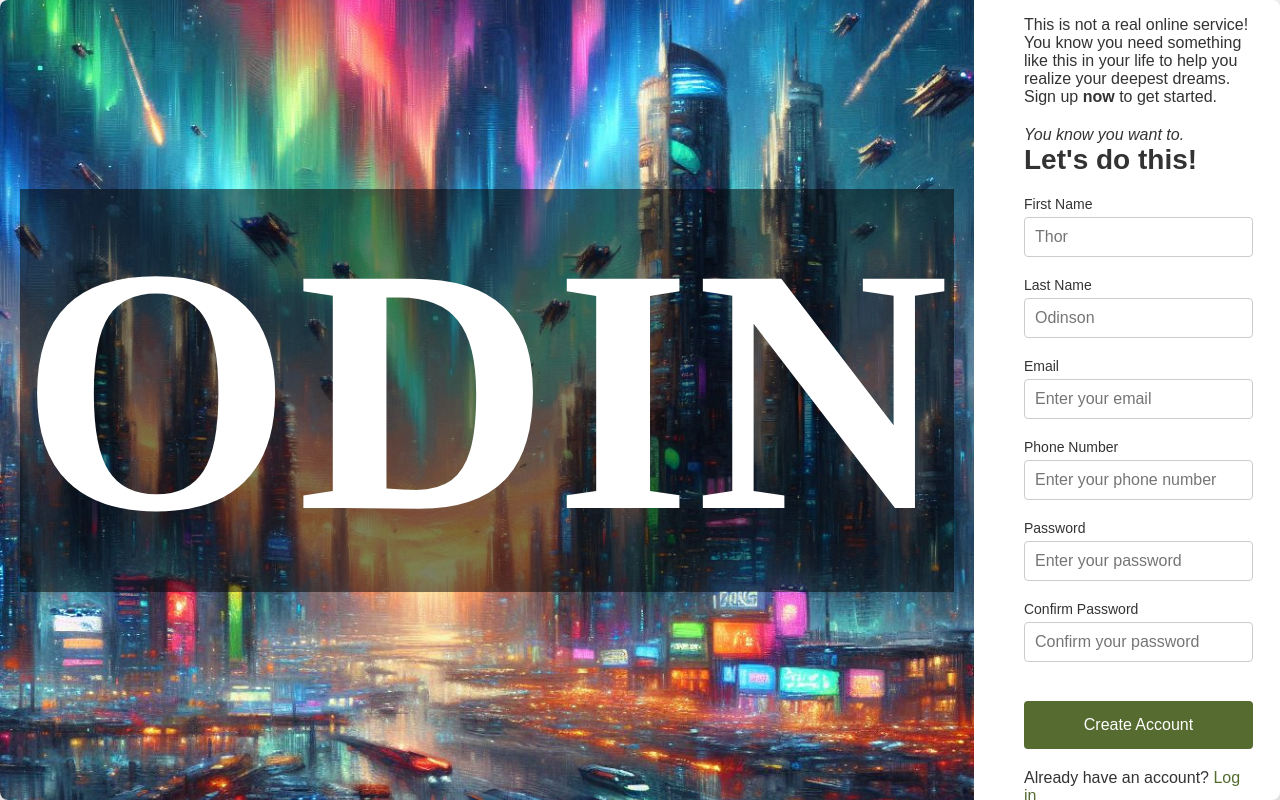
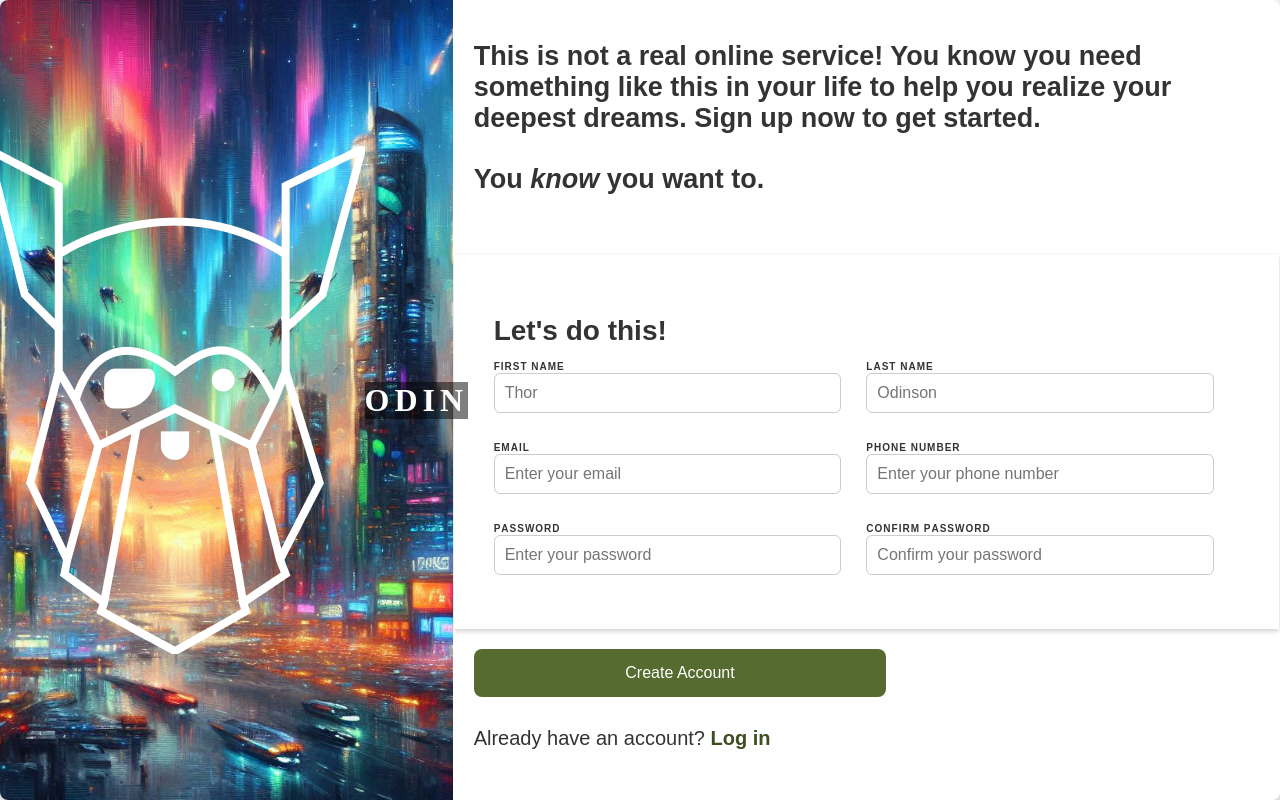
Before and after one commit to ishensarabia/sign-up-form, a plain HTML site: page index.html in a window 1280 px wide. Drawn offline with Linux system fonts and the light colour scheme.

Commit message:
Add logo and password check

```diff
--- a/index.html
+++ b/index.html
@@ -7,21 +7,22 @@
     <link rel="stylesheet" href="styles.css" />
   </head>
   <body>
-    <script src="script.js"></script>
     <div class="container">
       <div class="left-section">
         <div class="logo">
+          <img src="logo.png" alt="Odin Logo" class="logo-img" />
           <h1>ODIN</h1>
         </div>
       </div>
 
       <div class="right-section">
         <p>
-          This is not a real online service! You know you need something like
+          <strong>This is not a real online service! You know you need something like
           this in your life to help you realize your deepest dreams. Sign up
-          <strong>now</strong> to get started.
+          now to get started.</strong>
         </p>
-        <p><em>You know you want to.</em></p>
+        <p><strong>You <em>know</em> you want to.</strong></p>
+        <div class="form-section">
           <h2>Let's do this!</h2>
           <form>
             <div class="input-group">
@@ -51,6 +52,7 @@
                 id="password"
                 placeholder="Enter your password"
               />
+              <p class="error">* Passwords do not match</p>
             </div>
             <div class="input-group">
               <label for="confirm-password">Confirm Password</label>
@@ -59,14 +61,18 @@
                 id="confirm-password"
                 placeholder="Confirm your password"
               />
-            <p class="error">* Passwords do not match</p>
+            </div>
+          </form>
         </div>
 
         <button type="submit" class="submit-btn">Create Account</button>
-        </form>
 
+        <div class="log-in">
           <p>Already have an account? <a href="#">Log in</a></p>
         </div>
+
       </div>
+    </div>
+    <script src="script.js"></script>
   </body>
 </html>
--- a/script.js
+++ b/script.js
@@ -1,14 +1,18 @@
 document.addEventListener('DOMContentLoaded', (event) => {
-    const form = document.querySelector('form');
+    const submitBtn = document.querySelector('.submit-btn');
     const password = document.querySelector('#password');
     const confirmPassword = document.querySelector('#confirm-password');
     const errorMessage = document.querySelector('.error');
 
-    form.addEventListener('submit', (e) => {
+    submitBtn.addEventListener('click', (e) => {
         if (password.value !== confirmPassword.value) {
             e.preventDefault();
             errorMessage.style.visibility = "visible";
-            errorMessage.textContent = "Passwords do not match!";
+            errorMessage.textContent = "*Passwords do not match!";
+
+            //Change the border color of the input fields
+            password.style.borderColor = "red";
+            confirmPassword.style.borderColor = "red";
         } else {
             errorMessage.style.visibility = "hidden";
             errorMessage.textContent = "";
--- a/styles.css
+++ b/styles.css
@@ -5,7 +5,7 @@
 }
 
 body {
-    font-family: 'Arial', sans-serif;
+  font-family: "Arial", sans-serif;
   background-color: #f5f5f5;
   color: #333;
   display: flex;
@@ -25,7 +25,7 @@ body {
 }
 
 .left-section {
-    flex: 1;
+  flex: 0.5;
   background-image: url("Background.jpeg");
   background-size: cover;
   background-position: center;
@@ -34,17 +34,20 @@ body {
   justify-content: center;
   padding: 20px;
   color: white;
+  width: 25%;
+}
+
+.logo {
+  display: flex;
+  align-items: center;
 }
 
 .logo h1 {
-    font-family: 'Times New Roman', Times, serif;
-    font-size: 350px;
+  font-family: "Times New Roman", Times, serif;
   letter-spacing: 5px;
-    margin-bottom: 20px;
   display: flex;
   align-items: center;
   background-color: rgba(0, 0, 0, 0.5);
-    width: 100%;
   text-align: center;
 }
 
@@ -55,7 +58,7 @@ body {
 
 .right-section {
   flex: 1;
-    padding: 50px;
+  padding: 1px;
   display: flex;
   flex-direction: column;
   justify-content: center;
@@ -63,37 +66,66 @@ body {
 
 .right-section h2 {
   font-size: 28px;
-    margin-bottom: 20px;
+  margin-top: 20px;
+}
+
+.right-section p {
+  font-size: 27px;
+  margin-top: 10px;
+}
+
+.form-section {
+  margin-top: 40px;
+  padding: 40px;
+
+  display: flex;
+  flex-direction: row;
+  flex-wrap: wrap;
+  gap: 10px;
+  box-shadow: 0 2px 5px rgba(0, 0, 0, 0.2);
 }
 
 form {
   display: flex;
-    flex-direction: column;
-    gap: 20px;
+  flex-direction: row;
+  flex-wrap: wrap;
+  gap: 25px;
+  width: 100%;
 }
 
 .input-group {
   display: flex;
   flex-direction: column;
+  width: calc(50% - 25px); /* Adjust width to fit two per row */
+
 }
 
 .input-group label {
   font-size: 14px;
-    margin-bottom: 5px;
+  letter-spacing: 1px;
+  font-weight: 600;
+  font-variant-caps: all-small-caps;
 }
 
 .input-group input {
   padding: 10px;
   font-size: 16px;
   border: 1px solid #ccc;
-    border-radius: 4px;
+  border-radius: 6px;
 }
 
 .input-group .error {
+  text-align: start;
   color: red;
   font-size: 12px;
-    margin-top: 5px;
   visibility: hidden;
+  margin: 0;
+}
+
+.input-group input:focus {
+  border-color: #2f386b;
+  box-shadow: 0 0 5px rgba(47, 56, 107, 0.2);
+  outline: none;
 }
 
 .submit-btn {
@@ -102,22 +134,34 @@ form {
   padding: 15px;
   font-size: 16px;
   border: none;
-    border-radius: 4px;
+  border-radius: 8px;
   cursor: pointer;
+  width: 50%;
+  margin-left: 20px;
+  margin-top: 20px;
 }
 
+.log-in{
+  margin-top: 20px;
+}
+
+.log-in p{
+  font-size: 20px;
+}
 
 .submit-btn:hover {
   background-color: #6b8e23;
 }
 
 p {
-    margin-top: 20px;
+  margin: 20px;
+  font-weight: 00;
 }
 
 p a {
-    color: #556b2f;
+  color: #3d4e20;
   text-decoration: none;
+  font-weight: 600;
 }
 
 p a:hover {
```
Also changed, not shown: logo.png (added). Lines whose indentation alone changed are shown as unchanged.
